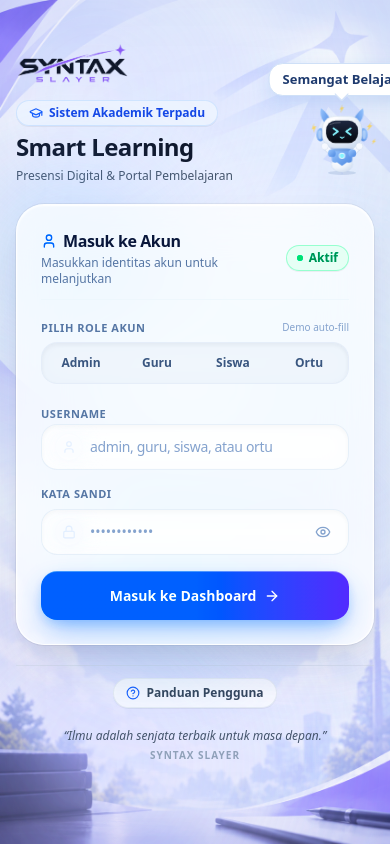
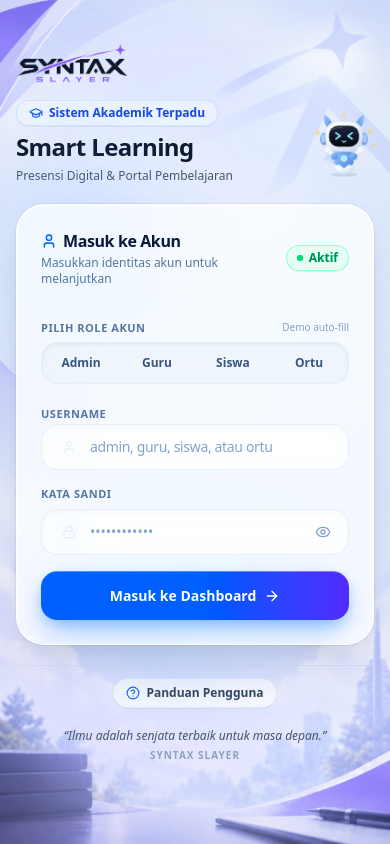
Before and after one commit to syntax-slayerrr/smart-learning, a Next.js app: page /login in a window 390 px wide. Built offline with nearby package versions, Linux system fonts and the light colour scheme.

Commit message:
fix(ui): adjust mascot placement without overflow say-bubble on mobile

```diff
--- a/src/app/(auth)/login/page.tsx
+++ b/src/app/(auth)/login/page.tsx
@@ -30,9 +30,9 @@ export default function LoginPage() {
             />
           </div>
 
-          {/* Header Info & Right Slogan Stack */}
-          <div className="flex items-center justify-between gap-3 pt-0.5">
-            <div className="space-y-1.5 text-left flex-1">
+          {/* Header Info & Mascot */}
+          <div className="relative pt-0.5">
+            <div className="space-y-1.5 text-left pr-20 sm:pr-24">
               <div className="inline-flex items-center gap-1.5 rounded-full border border-blue-200/60 bg-blue-50/80 backdrop-blur-md px-3 py-1 text-xs font-semibold text-blue-700 shadow-2xs">
                 <GraduationCap className="h-3.5 w-3.5 text-blue-600" />
                 <span>Sistem Akademik Terpadu</span>
@@ -45,9 +45,9 @@ export default function LoginPage() {
               </p>
             </div>
 
-            {/* Mascot: Tampil selalu di mobile dan desktop */}
-            <div className="flex items-center shrink-0">
-              <Mascot mood="semangat" size={64} say="Semangat Belajar!" follow={true} />
+            {/* Mascot: Floating di pojok kanan atas tanpa terpotong bubble */}
+            <div className="absolute right-0 bottom-0 pointer-events-none sm:pointer-events-auto">
+              <Mascot mood="semangat" size={60} follow={true} />
             </div>
           </div>
         </div>
```
